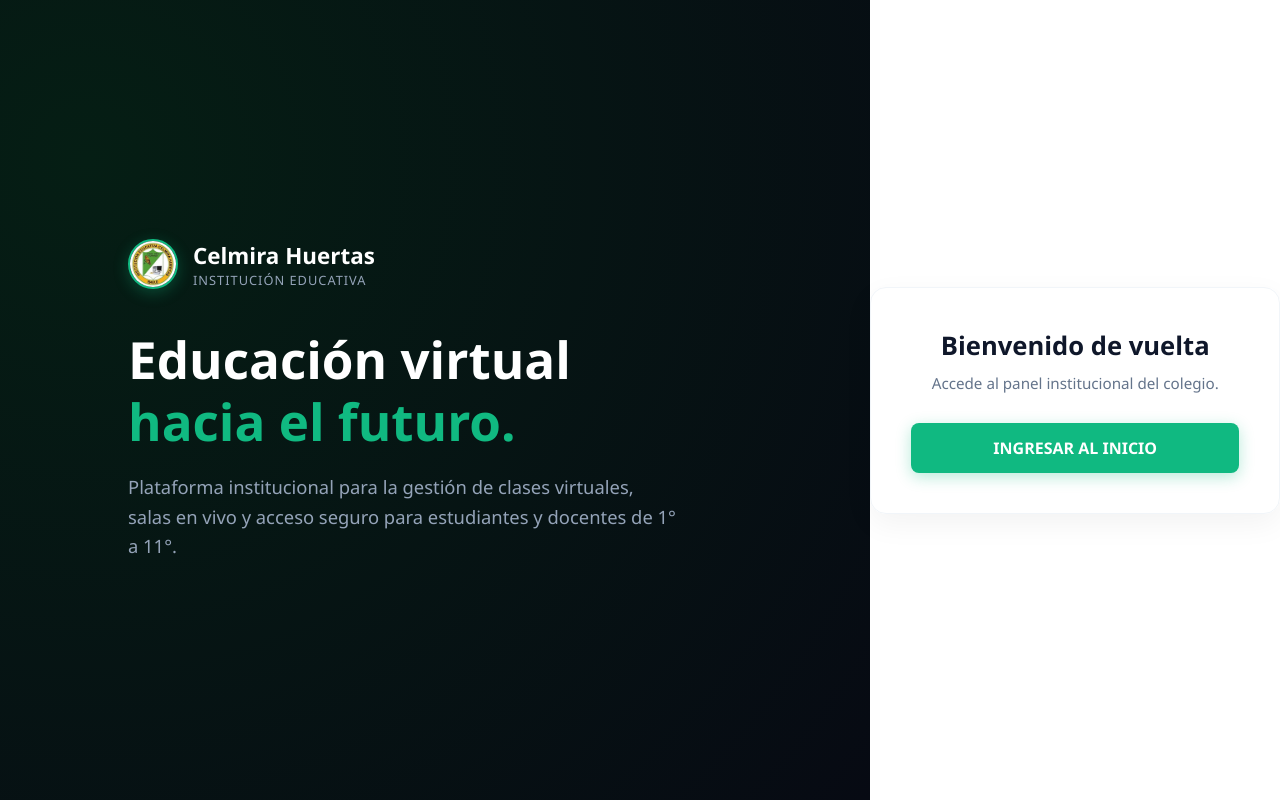
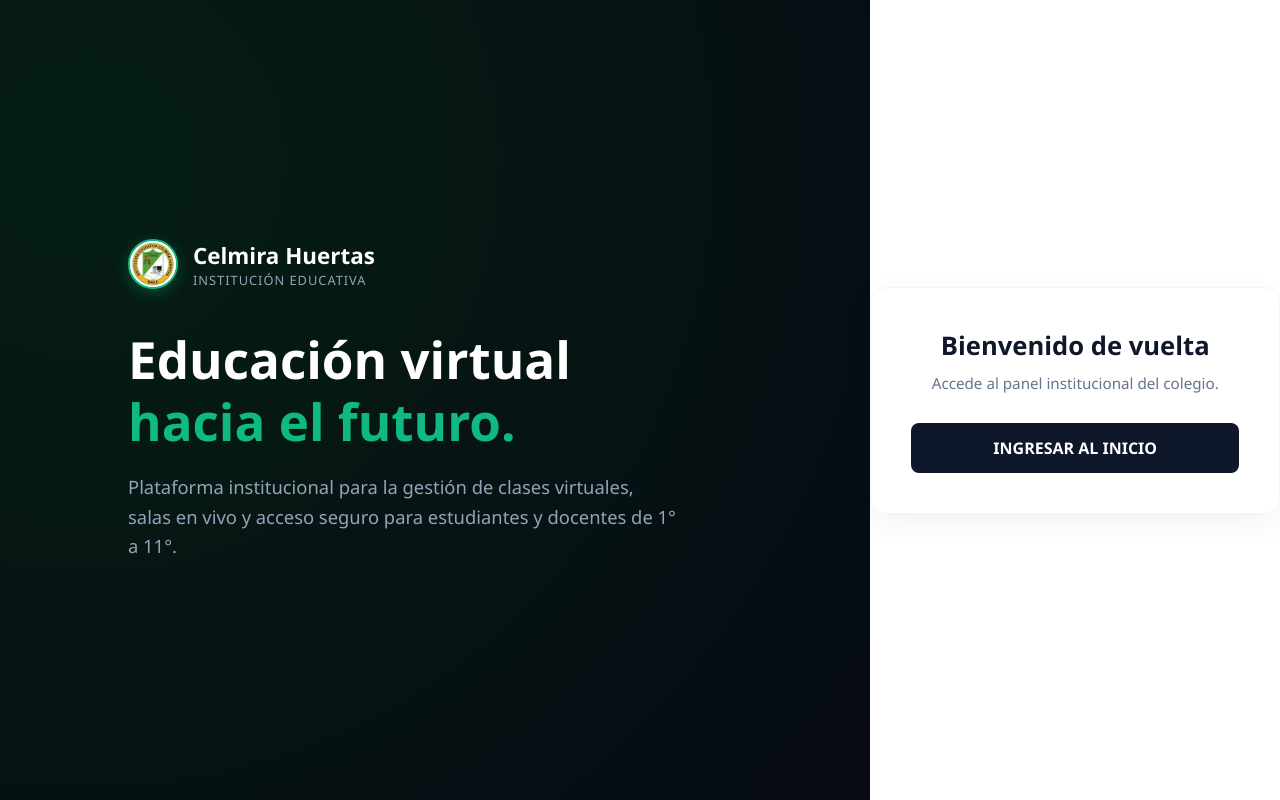
Before and after one commit to EDUCAPROACADEMI/CELMIRAHUERTAS, a plain HTML site: page index.html in a window 1280 px wide. Drawn offline with Linux system fonts and the light colour scheme.

Commit message:
Update index.html

```diff
--- a/index.html
+++ b/index.html
@@ -63,7 +63,7 @@
             overflow: hidden;
             border: 2px solid var(--primary);
             box-shadow: 0 4px 15px rgba(16, 185, 129, 0.3);
-            background: #050a07;
+            background: #ffffff;
             display: flex;
             align-items: center;
             justify-content: center;
@@ -146,14 +146,13 @@
             font-size: 1rem;
             font-weight: 600;
             border-radius: 8px;
-            background: var(--primary);
+            background: #0f172a;
             color: #ffffff;
             text-decoration: none;
             transition: background 0.2s ease, transform 0.1s ease;
-            box-shadow: 0 4px 15px rgba(16, 185, 129, 0.3);
         }
 
-        .button:hover {
+ flotante .button:hover {
             background: var(--primary-hover);
             transform: translateY(-1px);
         }
```
